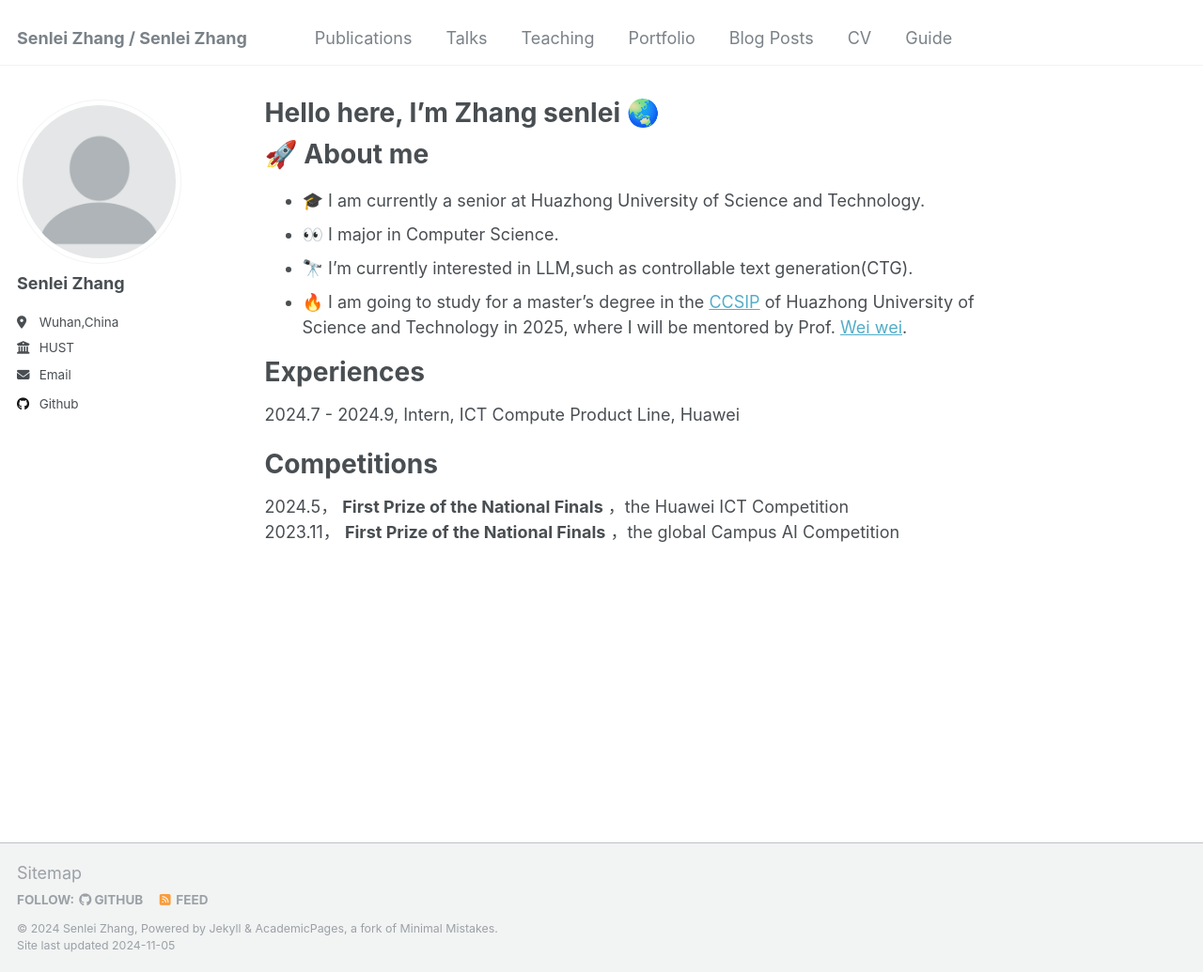
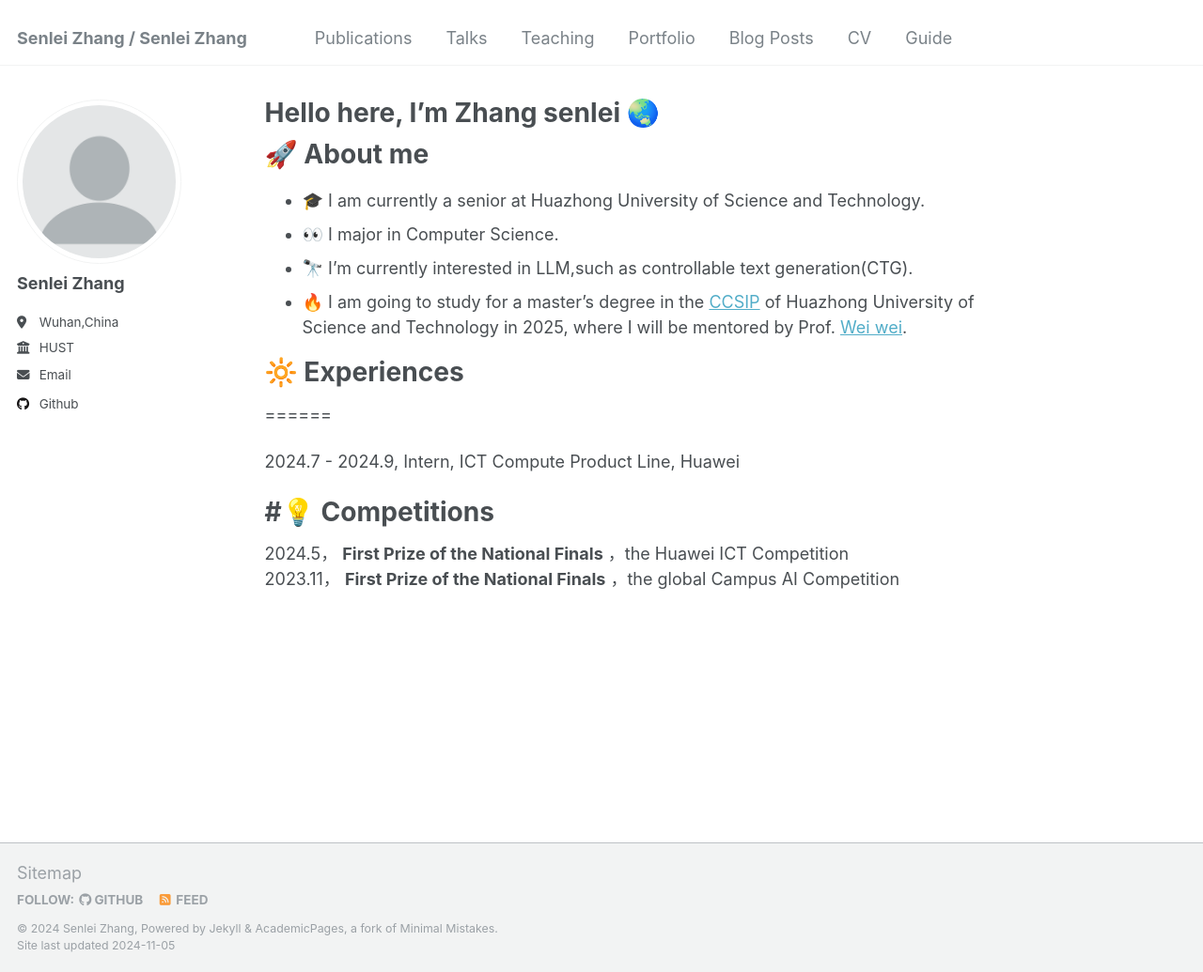
Before and after one commit to zslchase/zslchase.github.io, a Jekyll site: the page built from _pages/about.md, in a window 1280 px wide and 1035 px high. Shown: the whole window at 94% size. Built offline with Jekyll 4.4.1, drawn with Linux system fonts in a browser that asks for light colours.

```diff
--- a/_pages/about.md
+++ b/_pages/about.md
@@ -16,12 +16,12 @@ redirect_from:
 - 🔭 I'm currently interested in LLM,such as controllable text generation(CTG).
 - 🔥 I am going to study for a master's degree in the [CCSIP](http://cciip.cs.hust.edu.cn/index.htm) of Huazhong University of Science and Technology in 2025, where I will be mentored by Prof. [Wei wei](https://www.eric-weiwei.com).
 
-Experiences
+# 🔆 Experiences
 ======
 
 2024.7 - 2024.9, Intern, ICT Compute Product Line, Huawei
 
-Competitions
+#💡 Competitions
 ======
 2024.5，  **First Prize of the National Finals** ，the Huawei ICT Competition
 2023.11， **First Prize of the National Finals** ，the global Campus AI Competition
```
